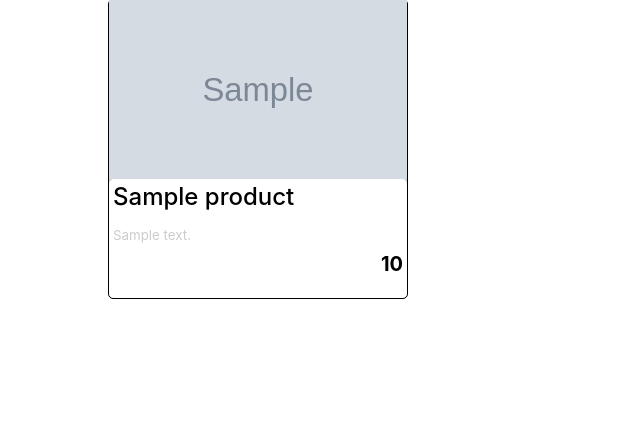
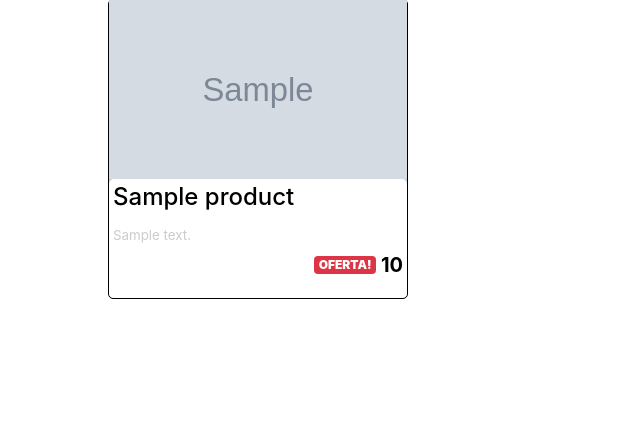
Before and after one commit to PabloFederico/admin1-ElDeporteOnline-ecommerce, a Django app: template Catalog/templates/catalog/full_catalog.html in a window 1280 px wide. Shown: the part 213-659 px from the top of the page, without its empty margins (0-640 px from the left). Run offline with Django 3.2, Linux system fonts and the light colour scheme; the template is opened without the code that fills it: most values are stand-ins (such as "Sample title", 1, 10 or a date in 2020); grey boxes marked "Sample" are stand-in pictures; parts of the project's set-up code (start-up, migrations or seed data) failed here and were passed over.

Commit message:
Ver precios con descuentos

```diff
--- a/Catalog/templates/catalog/product_card.html
+++ b/Catalog/templates/catalog/product_card.html
@@ -23,9 +23,12 @@
                           class="w-100 d-inline-block text-truncate">{{ product.short_description }}</span>
                 </div>
 
-                <div style="width:100%;">
-                        <span style="width: 100%; float: left; text-align: right; color: black" class="h5">
-                            <b>{{ product.price }}</b>
+                <div style="width:100%; text-align: right">
+                        {% if product.discount %}
+                            <span style="vertical-align: middle" class="badge badge-danger"><b>OFERTA!</b></span>
+                        {% endif %}
+                        <span style="color: black; vertical-align: middle" class="h5">
+                            <b>{{ product.price_with_discount }}</b>
                         </span>
                 </div>
             </div>
--- a/Sales/templates/sales/cart.html
+++ b/Sales/templates/sales/cart.html
@@ -30,7 +30,7 @@
                                         {{ product_data.quantity }} x
                                     </span>
                                     <span style="width: 50%; float: right; text-align: right; color: black">
-                                        {{ product.price }}
+                                        {{ product.price_with_discount }}
                                      </span>
                                 </div>
                             </div>
```
Also changed, not shown: Products/templates/products/detail.html (+9 -1 lines).
